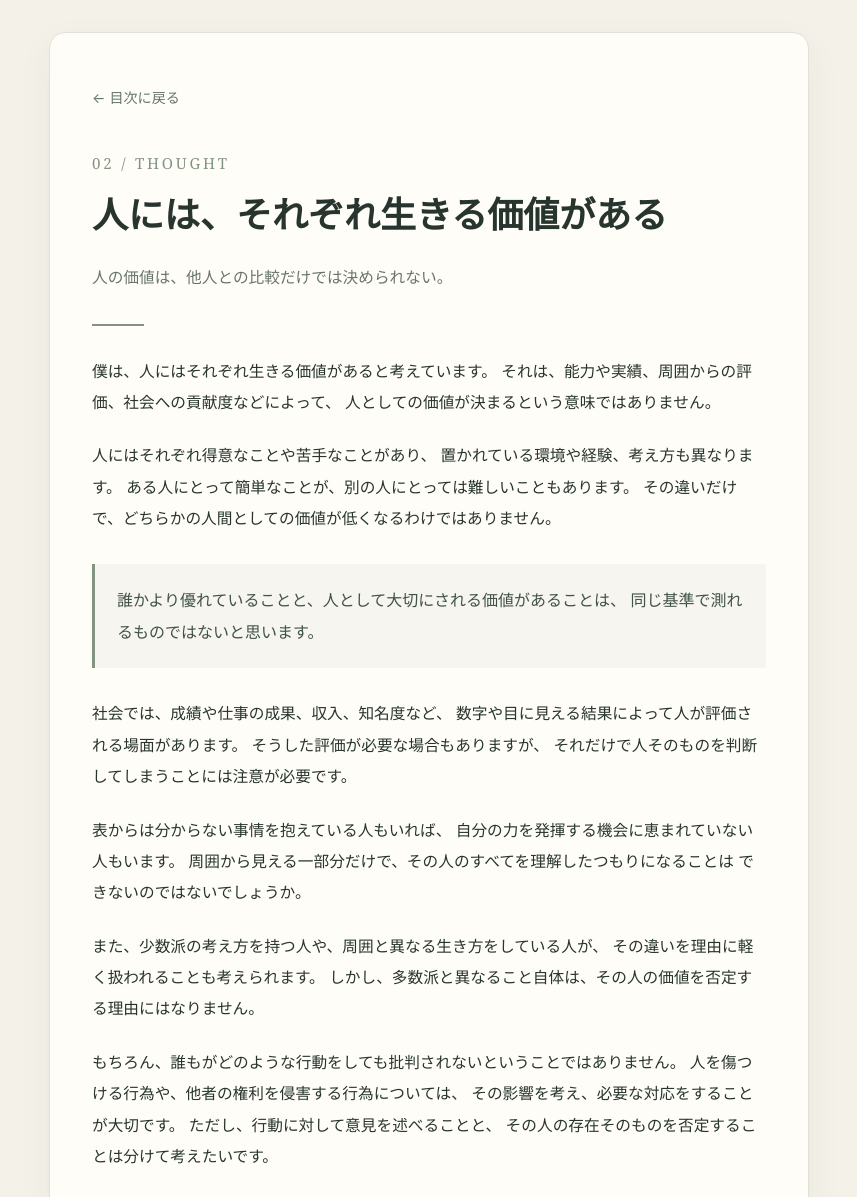
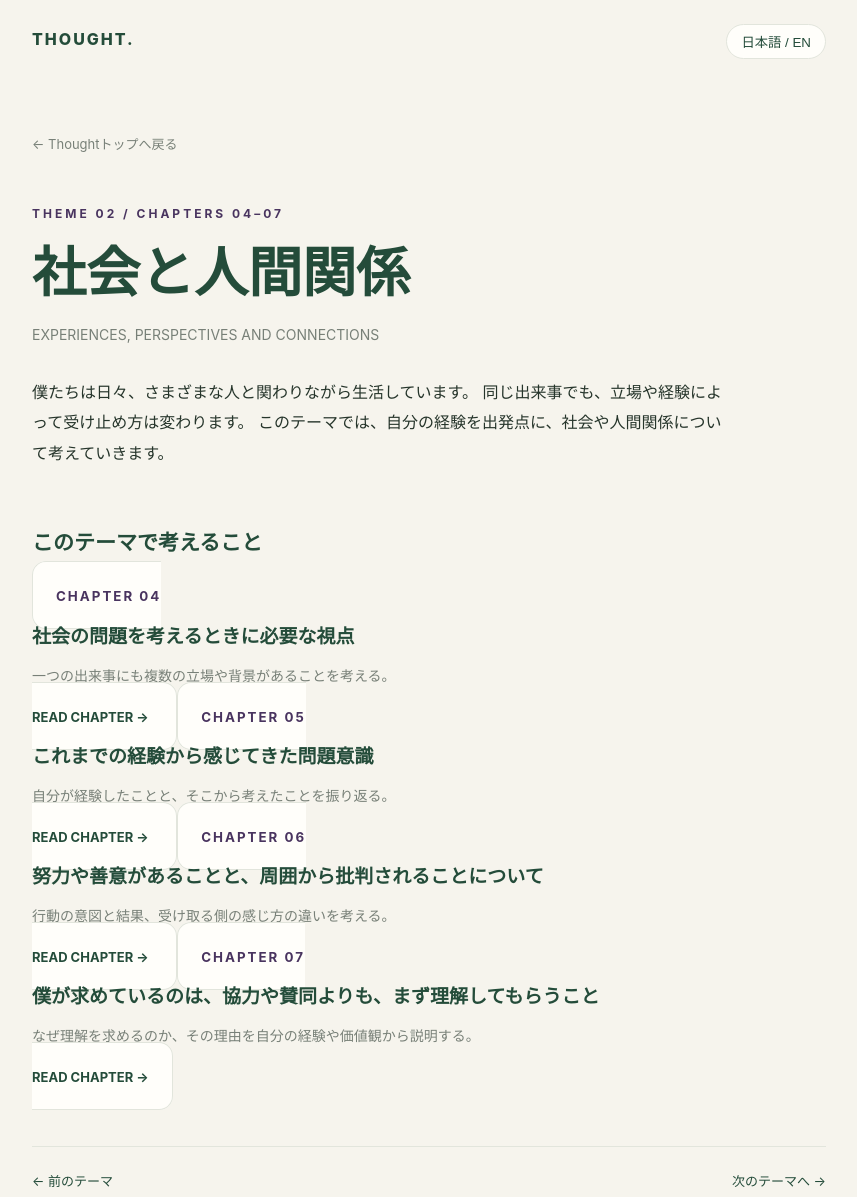
Before and after one commit to rykile/Thought, a plain HTML site: page Pages /Number/02.html in a window 1280 px wide. Shown: the top 1197 px of the page, without its empty margins (211-1068 px from the left). Drawn offline with Linux system fonts and the light colour scheme.

Commit message:
Update 02.html

```diff
--- a/Pages /Number/02.html
+++ b/Pages /Number/02.html
@@ -1,219 +1,117 @@
+
 <!DOCTYPE html>
 <html lang="ja">
 <head>
 <meta charset="UTF-8">
-  <meta name="viewport" content="width=device-width, initial-scale=1.0">
-  <meta name="description" content="人には、それぞれ生きる価値があるという考えについて。">
-  <title>02. 人には、それぞれ生きる価値がある | Thought</title>
-
+<meta name="viewport" content="width=device-width, initial-scale=1">
+<meta name="theme-color" content="#F6F4ED">
+<title>社会と人間関係 | Thought</title>
 <style>
-    * {
-      box-sizing: border-box;
-    }
-
-    body {
-      margin: 0;
-      padding: 32px 18px;
-      background: #f4f1e9;
-      color: #28352e;
-      font-family: -apple-system, BlinkMacSystemFont, "Segoe UI",
-        "Hiragino Kaku Gothic ProN", "Yu Gothic", sans-serif;
-      line-height: 2;
-    }
-
-    main {
-      width: 100%;
-      max-width: 760px;
-      margin: 0 auto;
-      padding: 48px 42px;
-      background: #fffdf8;
-      border: 1px solid #e4e0d6;
-      border-radius: 16px;
-      box-shadow: 0 12px 36px rgba(40, 53, 46, 0.05);
-    }
-
-    .top-link {
-      display: inline-block;
-      margin-bottom: 36px;
-      color: #657666;
-      font-size: 0.88rem;
-      text-decoration: none;
-    }
-
-    .top-link:hover {
-      text-decoration: underline;
-    }
-
-    .number {
-      margin: 0 0 8px;
-      color: #849482;
-      font-family: Georgia, "Times New Roman", serif;
-      font-size: 0.95rem;
-      letter-spacing: 0.18em;
-    }
-
-    h1 {
-      margin: 0;
-      font-size: clamp(1.65rem, 5vw, 2.25rem);
-      font-weight: 600;
-      line-height: 1.6;
-    }
-
-    .lead {
-      margin: 18px 0 30px;
-      color: #69756c;
-      font-size: 0.98rem;
-    }
-
-    .divider {
-      width: 52px;
-      height: 2px;
-      margin: 30px 0;
-      background: #849482;
-    }
-
-    p {
-      margin: 0 0 22px;
-      font-size: 0.98rem;
-    }
-
-    .emphasis {
-      margin: 30px 0;
-      padding: 20px 22px;
-      border-left: 3px solid #849482;
-      background: #f6f5ef;
-      color: #405345;
-    }
-
-    .navigation {
-      display: flex;
-      justify-content: space-between;
-      align-items: center;
-      flex-wrap: wrap;
-      gap: 14px;
-      margin-top: 42px;
-      padding-top: 24px;
-      border-top: 1px solid #e8e4db;
-    }
-
-    .navigation a {
-      color: #405345;
-      font-size: 0.9rem;
-      text-decoration: none;
-    }
-
-    .navigation a:hover {
-      text-decoration: underline;
-    }
-
-    footer {
-      margin-top: 32px;
-      color: #898b83;
-      font-size: 0.78rem;
-      text-align: center;
-    }
-
-    @media (max-width: 520px) {
-      body {
-        padding: 18px 12px;
-      }
-
-      main {
-        padding: 30px 23px;
-      }
-    }
+:root{--green:#244C3A;--purple:#49345F;--bg:#F6F4ED;--card:#FFFEFA;--text:#26352B;--muted:#788078;--line:#E2E5DC}
+*{box-sizing:border-box}
+body{margin:0;background:var(--bg);color:var(--text);font-family:-apple-system,BlinkMacSystemFont,"Segoe UI","Noto Sans JP",sans-serif;line-height:1.9}
+a{color:inherit;text-decoration:none}
+header,main{max-width:850px;margin:auto}
+header{padding:24px 28px;display:flex;justify-content:space-between}
+.logo{font-weight:800;letter-spacing:2px;color:var(--green)}
+button{border:1px solid var(--line);background:var(--card);padding:7px 14px;border-radius:30px;color:var(--green);cursor:pointer}
+main{padding:45px 28px 90px}
+.back{font-size:13px;color:var(--muted)}
+.eyebrow{color:var(--purple);font-size:12px;letter-spacing:3px;font-weight:700;margin-top:45px}
+h1{font-size:clamp(34px,6vw,54px);line-height:1.3;color:var(--green);margin:12px 0}
+.subtitle{color:var(--muted);font-size:14px}
+.intro{margin:28px 0 55px;max-width:700px}
+h2{font-size:21px;color:var(--green)}
+.chapter{background:var(--card);border:1px solid var(--line);border-radius:14px;padding:23px;margin:16px 0}
+.chapter small{color:var(--purple);font-weight:700;letter-spacing:2px}
+.chapter h3{color:var(--green);margin:8px 0;font-size:19px}
+.chapter p{font-size:14px;color:var(--muted);margin:0}
+.read{display:inline-block;color:var(--green);font-size:13px;font-weight:700;margin-top:15px}
+.nav{display:flex;justify-content:space-between;margin-top:55px;border-top:1px solid var(--line);padding-top:22px;font-size:13px;color:var(--green)}
+.en{display:none}
+body.english .ja{display:none}
+body.english .en{display:initial}
+footer{text-align:center;color:var(--muted);font-size:12px;padding:30px;border-top:1px solid var(--line)}
+@media(max-width:600px){header{padding:18px 20px}main{padding:30px 20px 70px}.chapter{padding:19px}}
 </style>
 </head>
+<body>
+<header>
+<a class="logo" href="../index.html">THOUGHT.</a>
+<button onclick="toggleLanguage()">日本語 / EN</button>
+</header>
+<main>
+<a class="back" href="../index.html">← <span class="ja">Thoughtトップへ戻る</span><span class="en">Back to Thought</span></a>
 
-<body>
-  <main>
-    <a class="top-link" href="../Index.html">← 目次に戻る</a>
+<div class="eyebrow">THEME 02 / CHAPTERS 04–07</div>
+<h1 class="ja">社会と人間関係</h1>
+<h1 class="en">Society & Relationships</h1>
+<p class="subtitle">EXPERIENCES, PERSPECTIVES AND CONNECTIONS</p>
 
-    <p class="number">02 / THOUGHT</p>
+<section class="intro">
+<p class="ja">
+僕たちは日々、さまざまな人と関わりながら生活しています。
+同じ出来事でも、立場や経験によって受け止め方は変わります。
+このテーマでは、自分の経験を出発点に、社会や人間関係について考えていきます。
+</p>
+<p class="en">
+We interact with many different people in our daily lives.
+Even the same event can be understood differently depending on
+our experiences and positions. Starting from my own experiences,
+this theme explores society and human relationships.
+</p>
+</section>
 
-    <h1>人には、それぞれ生きる価値がある</h1>
+<h2 class="ja">このテーマで考えること</h2>
+<h2 class="en">Inside This Theme</h2>
 
-    <p class="lead">
-      人の価値は、他人との比較だけでは決められない。
-    </p>
+<a class="chapter" href="../chapters/04.html">
+<small>CHAPTER 04</small>
+<h3 class="ja">社会の問題を考えるときに必要な視点</h3>
+<h3 class="en">Perspectives Needed to Understand Social Issues</h3>
+<p class="ja">一つの出来事にも複数の立場や背景があることを考える。</p>
+<p class="en">Looking at the different positions and backgrounds behind social issues.</p>
+<span class="read">READ CHAPTER →</span>
+</a>
 
-    <div class="divider"></div>
+<a class="chapter" href="../chapters/05.html">
+<small>CHAPTER 05</small>
+<h3 class="ja">これまでの経験から感じてきた問題意識</h3>
+<h3 class="en">Questions That Emerged from My Experiences</h3>
+<p class="ja">自分が経験したことと、そこから考えたことを振り返る。</p>
+<p class="en">Reflecting on my experiences and the questions they raised.</p>
+<span class="read">READ CHAPTER →</span>
+</a>
 
-    <p>
-      僕は、人にはそれぞれ生きる価値があると考えています。
-      それは、能力や実績、周囲からの評価、社会への貢献度などによって、
-      人としての価値が決まるという意味ではありません。
-    </p>
+<a class="chapter" href="../chapters/06.html">
+<small>CHAPTER 06</small>
+<h3 class="ja">努力や善意があることと、周囲から批判されることについて</h3>
+<h3 class="en">Good Intentions, Effort and Criticism</h3>
+<p class="ja">行動の意図と結果、受け取る側の感じ方の違いを考える。</p>
+<p class="en">Considering the differences between intentions, outcomes and perceptions.</p>
+<span class="read">READ CHAPTER →</span>
+</a>
 
-    <p>
-      人にはそれぞれ得意なことや苦手なことがあり、
-      置かれている環境や経験、考え方も異なります。
-      ある人にとって簡単なことが、別の人にとっては難しいこともあります。
-      その違いだけで、どちらかの人間としての価値が低くなるわけではありません。
-    </p>
+<a class="chapter" href="../chapters/07.html">
+<small>CHAPTER 07</small>
+<h3 class="ja">僕が求めているのは、協力や賛同よりも、まず理解してもらうこと</h3>
+<h3 class="en">What I Seek First Is Understanding, Not Agreement</h3>
+<p class="ja">なぜ理解を求めるのか、その理由を自分の経験や価値観から説明する。</p>
+<p class="en">Exploring why being understood matters to me.</p>
+<span class="read">READ CHAPTER →</span>
+</a>
 
-    <div class="emphasis">
-      誰かより優れていることと、人として大切にされる価値があることは、
-      同じ基準で測れるものではないと思います。
+<div class="nav">
+<a href="01.html">← <span class="ja">前のテーマ</span><span class="en">Previous Theme</span></a>
+<a href="03.html"><span class="ja">次のテーマへ →</span><span class="en">Next Theme →</span></a>
 </div>
-
-    <p>
-      社会では、成績や仕事の成果、収入、知名度など、
-      数字や目に見える結果によって人が評価される場面があります。
-      そうした評価が必要な場合もありますが、
-      それだけで人そのものを判断してしまうことには注意が必要です。
-    </p>
-
-    <p>
-      表からは分からない事情を抱えている人もいれば、
-      自分の力を発揮する機会に恵まれていない人もいます。
-      周囲から見える一部分だけで、その人のすべてを理解したつもりになることは
-      できないのではないでしょうか。
-    </p>
-
-    <p>
-      また、少数派の考え方を持つ人や、周囲と異なる生き方をしている人が、
-      その違いを理由に軽く扱われることも考えられます。
-      しかし、多数派と異なること自体は、その人の価値を否定する理由にはなりません。
-    </p>
-
-    <p>
-      もちろん、誰もがどのような行動をしても批判されないということではありません。
-      人を傷つける行為や、他者の権利を侵害する行為については、
-      その影響を考え、必要な対応をすることが大切です。
-      ただし、行動に対して意見を述べることと、
-      その人の存在そのものを否定することは分けて考えたいです。
-    </p>
-
-    <p>
-      自分と考え方が違う人であっても、自分には理解しにくい人であっても、
-      一人の人間として尊重する姿勢は忘れたくありません。
-      それは相手のすべてに賛成することではなく、
-      お互いに尊厳を持つ存在であると認めることだと考えています。
-    </p>
-
-    <p>
-      僕自身も、得意なことだけでなく、苦手なことや未熟な部分があります。
-      だからこそ、他人を一方的に評価するのではなく、
-      自分も相手も、それぞれ異なる背景を持つ人間なのだと考えながら
-      向き合っていきたいです。
-    </p>
-
-    <p>
-      人の価値を一つの基準だけで決めつけないこと。
-      そして、違いがあるからこそ、相手を知ろうとすること。
-      それが、互いを尊重するための大切な出発点だと思います。
-    </p>
-
-    <nav class="navigation">
-      <a href="01.html">← 前の項目へ</a>
-      <a href="../Index.html">目次へ</a>
-      <a href="03.html">次の項目へ →</a>
-    </nav>
-
-    <footer>
-      Thought — Personal Ideas & Reflections
-    </footer>
 </main>
+<footer>THOUGHT. / RYK!LE</footer>
+<script>
+function toggleLanguage(){
+document.body.classList.toggle("english");
+document.documentElement.lang=document.body.classList.contains("english")?"en":"ja";
+}
+</script>
 </body>
 </html>
```
Lines whose indentation alone changed are shown as unchanged.
